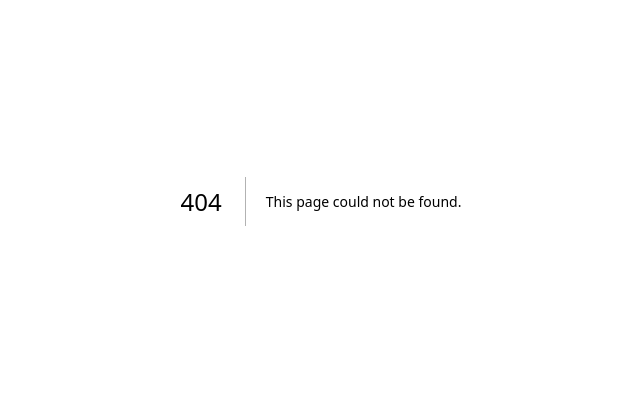
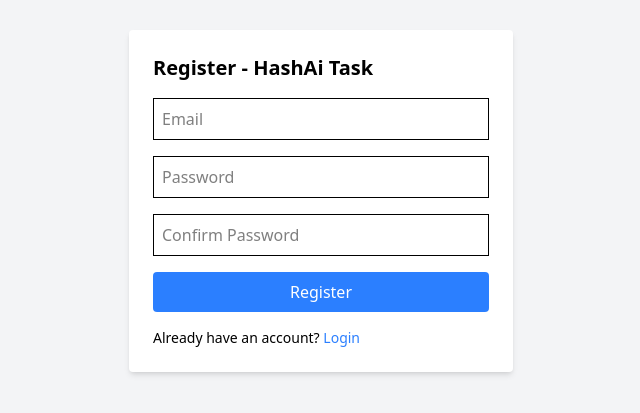
Before and after one commit to codeknack23/frontend_2, a Next.js app: page /register in a window 1280 px wide. Before the commit this address had no page. Shown: the part 199-612 px from the top of the page, without its empty margins (319-959 px from the left). Built offline with nearby package versions, Linux system fonts and the light colour scheme.

Commit message:
first commit

```diff
--- /dev/null
+++ b/app/register/page.js
@@ -0,0 +1,81 @@
+"use client";
+
+import { useState } from "react";
+import { useRouter } from "next/navigation";
+import axios from "axios";
+import Link from "next/link";
+
+
+export default function RegisterPage() {
+  const [email, setEmail] = useState("");
+  const [password, setPassword] = useState("");
+  const [confirmPassword, setConfirmPassword] = useState("");
+  const [submitting, setSubmitting] = useState(false);
+  const router = useRouter();
+
+  const API_URL = "https://flask-backend-zqvu.onrender.com";
+
+  const handleSubmit = async (e) => {
+    e.preventDefault();
+    if (password !== confirmPassword) {
+      alert("Passwords do not match");
+      return;
+    }
+
+    setSubmitting(true);
+    try {
+      await axios.post(`${API_URL}/api/auth/register`, { email, password });
+      alert("Registration successful! Please login.");
+      router.push("/");
+    } catch (err) {
+      alert("Registration failed: " + (err.response?.data?.error || "Unknown error."));
+    } finally {
+      setSubmitting(false);
+    }
+  };
+
+  return (
+    <div className="flex items-center justify-center h-screen bg-gray-100">
+      <form onSubmit={handleSubmit} className="bg-white p-6 rounded shadow-md w-96 space-y-4">
+        <h2 className="text-xl font-bold">Register - HashAi Task</h2>
+        <input
+          className="border p-2 w-full"
+          placeholder="Email"
+          value={email}
+          onChange={(e) => setEmail(e.target.value)}
+          required
+        />
+        <input
+          className="border p-2 w-full"
+          type="password"
+          placeholder="Password"
+          value={password}
+          onChange={(e) => setPassword(e.target.value)}
+          required
+        />
+        <input
+          className="border p-2 w-full"
+          type="password"
+          placeholder="Confirm Password"
+          value={confirmPassword}
+          onChange={(e) => setConfirmPassword(e.target.value)}
+          required
+        />
+        <button
+          className={`bg-blue-500 text-white px-4 py-2 rounded w-full hover:bg-blue-600 transition ${
+            submitting ? "opacity-50 cursor-not-allowed" : ""
+          }`}
+          disabled={submitting}
+        >
+          {submitting ? "Registering..." : "Register"}
+        </button>
+        <p className="text-sm">
+          Already have an account?{" "}
+          <Link href="/" className="text-blue-500">
+            Login
+          </Link>
+        </p>
+      </form>
+    </div>
+  );
+}
```
